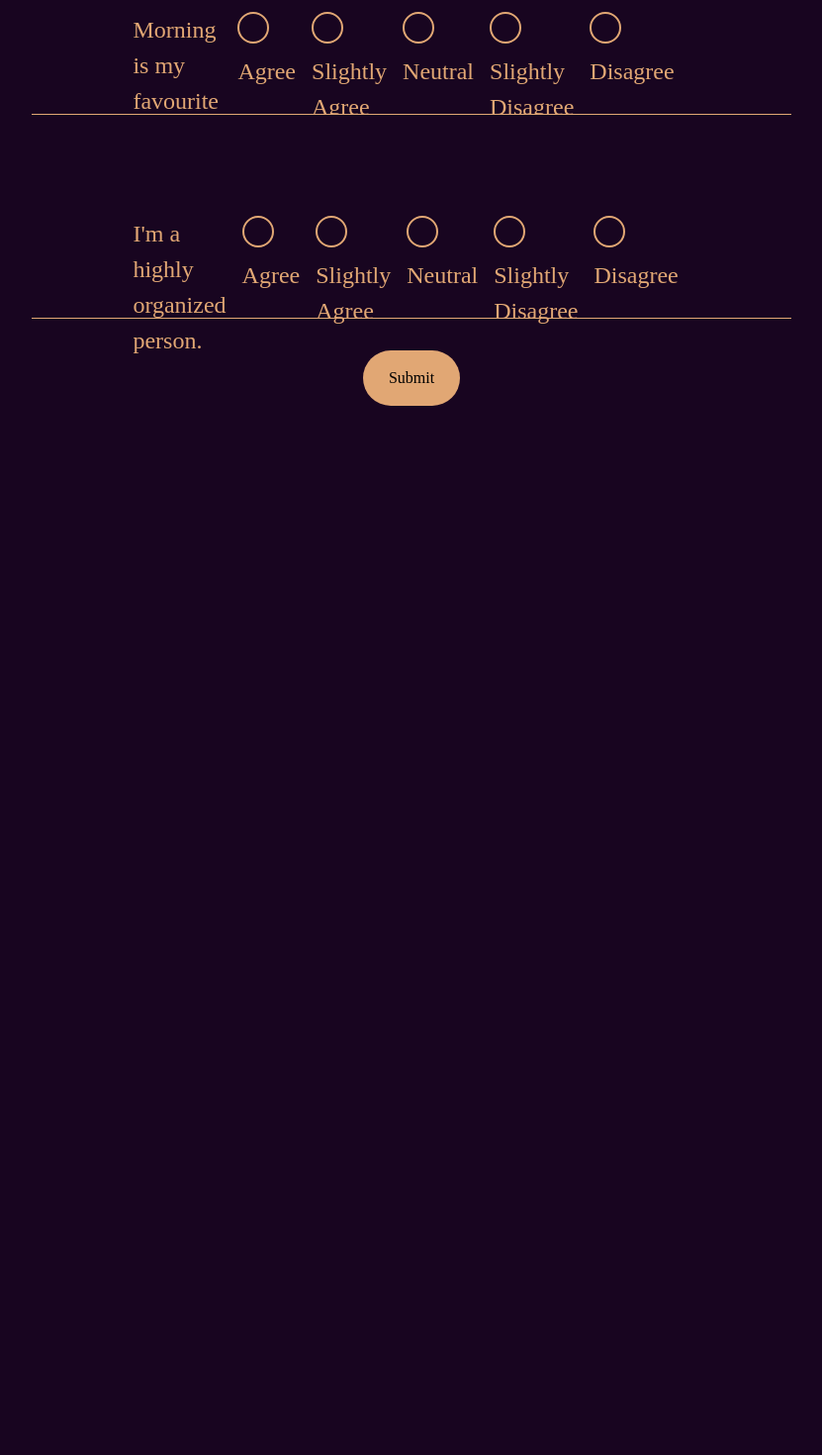
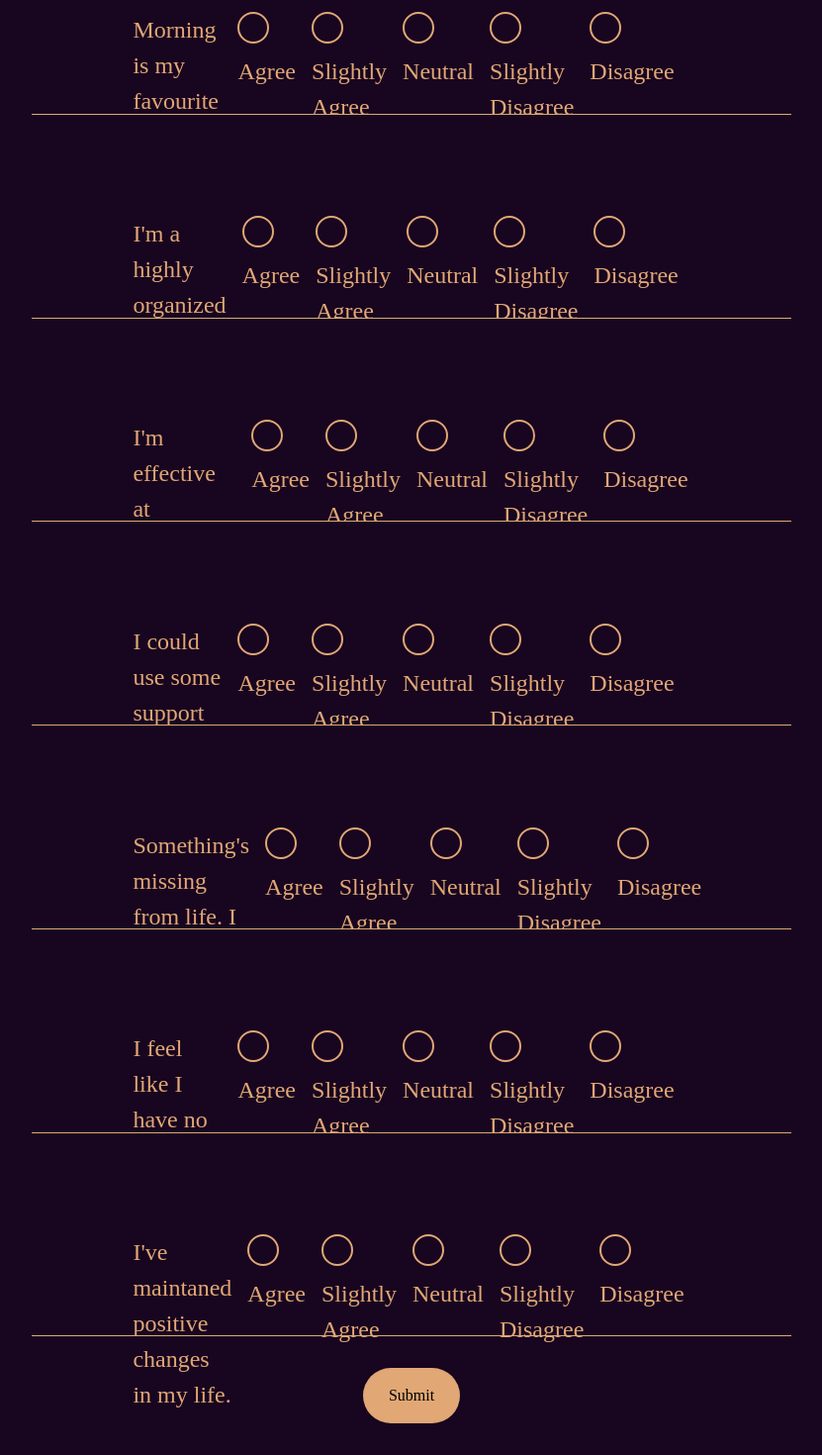
Before and after one commit to srai98i/personality-quiz, a Next.js app in the folder quiz-app/: page / in a window 1280 px wide. Shown: the part 438-1908 px from the top of the page at 99% size, without its empty margins (224-1055 px from the left). Before the commit the page ends 880 px from the top, so only its background shows below. Built offline with nearby package versions, Linux system fonts and the light colour scheme; a web font is replaced by a local one.

Commit message:
style: render the questions

```diff
--- a/quiz-app/lib/quizData.js
+++ b/quiz-app/lib/quizData.js
@@ -1,14 +1,11 @@
 export const questionsArray = [
   "Morning is my favourite time of the day.",
-  "I'm a highly organized person."
-
-  //Add more questions after finishing MVP
-
-  // "I'm effective at achieveing my goals.",
-  // "I could use some support in my life right now.",
-  // "Something's missing from life. I crave something more",
-  // "I feel like I have no purpose",
-  // "I've maintaned positive changes in my life.",
+  "I'm a highly organized person.",
+  "I'm effective at achieveing my goals.",
+  "I could use some support in my life right now.",
+  "Something's missing from life. I crave something more",
+  "I feel like I have no purpose",
+  "I've maintaned positive changes in my life.",
 ];
 
 export const heroStages = {
```
Also changed, not shown: quiz-app/components/Quiz/Quiz.jsx (+0 -38 lines).
